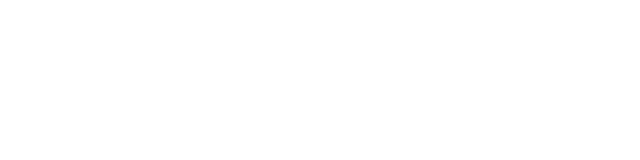
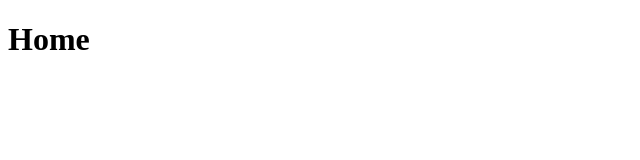
Before and after one commit to Cmessere/DnD-Builder, a React (Create React App) app: page / in a window 1280 px wide. Shown: the top 160 px of the page, without its empty margins (0-640 px from the left). Built offline with nearby package versions, Linux system fonts and the light colour scheme.

Commit message:
added switch and home skeleton component

```diff
--- a/src/components/App.tsx
+++ b/src/components/App.tsx
@@ -1,10 +1,20 @@
 import React from 'react';
+import { Route, Switch } from 'react-router-dom';
 
 function App() {
   return (
     <div >
+      <Switch>
+        <Route exact path="/"><Home/></Route>
+      </Switch>
     </div>
   );
 }
 
 export default App;
+
+const Home = () => {
+  return(
+    <h1>Home</h1>
+  )
+}
--- a/src/index.tsx
+++ b/src/index.tsx
@@ -1,10 +1,13 @@
 import React from 'react';
 import ReactDOM from 'react-dom';
 import App from './components/App';
+import { BrowserRouter } from "react-router-dom";
 
 ReactDOM.render(
   <React.StrictMode>
-    <App />
+    <BrowserRouter>
+      <App />
+    </BrowserRouter>
   </React.StrictMode>,
   document.getElementById('root')
 );
```
